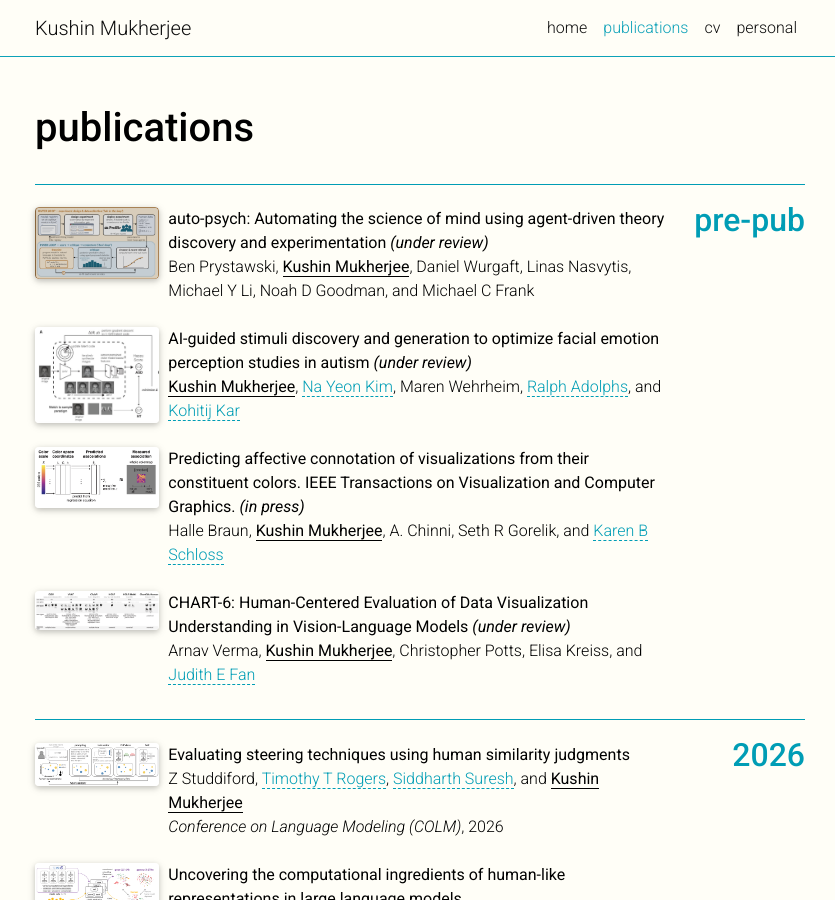
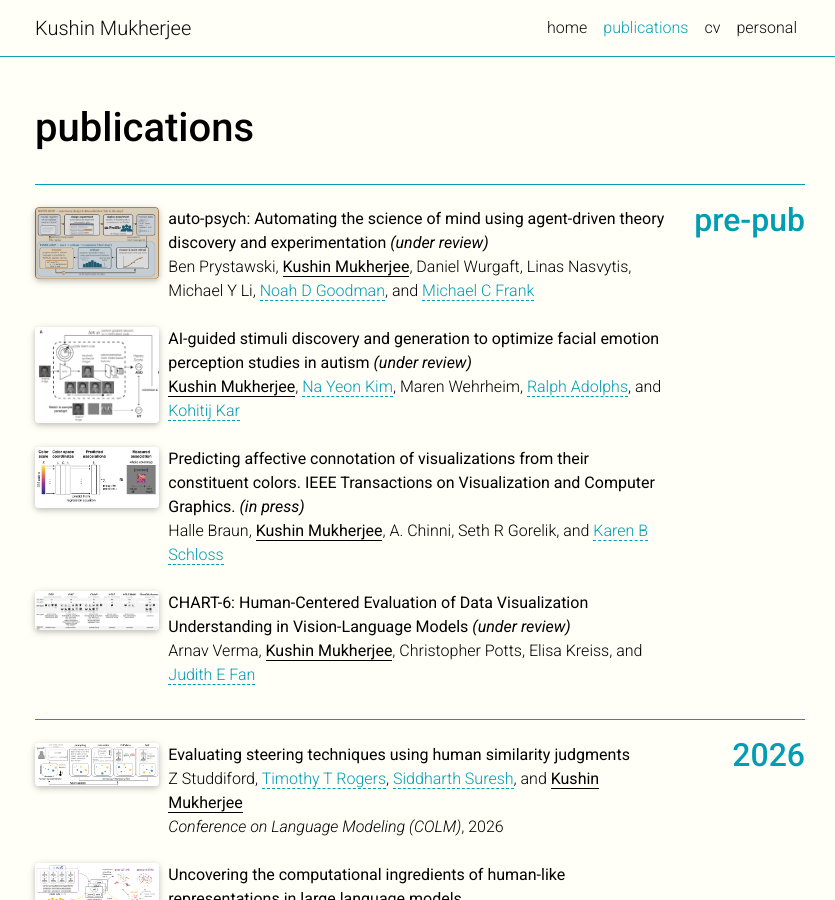
Before and after one commit to kushinm/kushinm.github.io, a Jekyll site: the page built from publications.md, in a window 1280 px wide and 900 px high. Shown: the whole window, without its empty margins (220-1055 px from the left). Built offline with Jekyll 4.4.1, drawn with Linux system fonts in a browser that asks for light colours; a style sheet for code colours, icons or effects is not loaded; part of the change alters nothing that is shown.

```diff
--- a/_data/coauthors.yml
+++ b/_data/coauthors.yml
@@ -77,3 +77,19 @@ Yin:
 Assogba:
   - firstname: Yannick
     url: https://www.linkedin.com/in/yannick-assogba-84bb8910/
+
+Pystrawski:
+  - firstname: Ben
+    url: https://benprystawski.com/publications/
+
+Wugraft:
+  - firstname: Daniel
+    url: https://scholar.google.com/citations?user=-x5aBUYAAAAJ&hl=en
+
+Goodman:
+  - firstname: Noah D
+    url: https://cocolab.stanford.edu/
+
+Frank:
+  - firstname: Michael C
+    url: https://langcog.stanford.edu/
```
